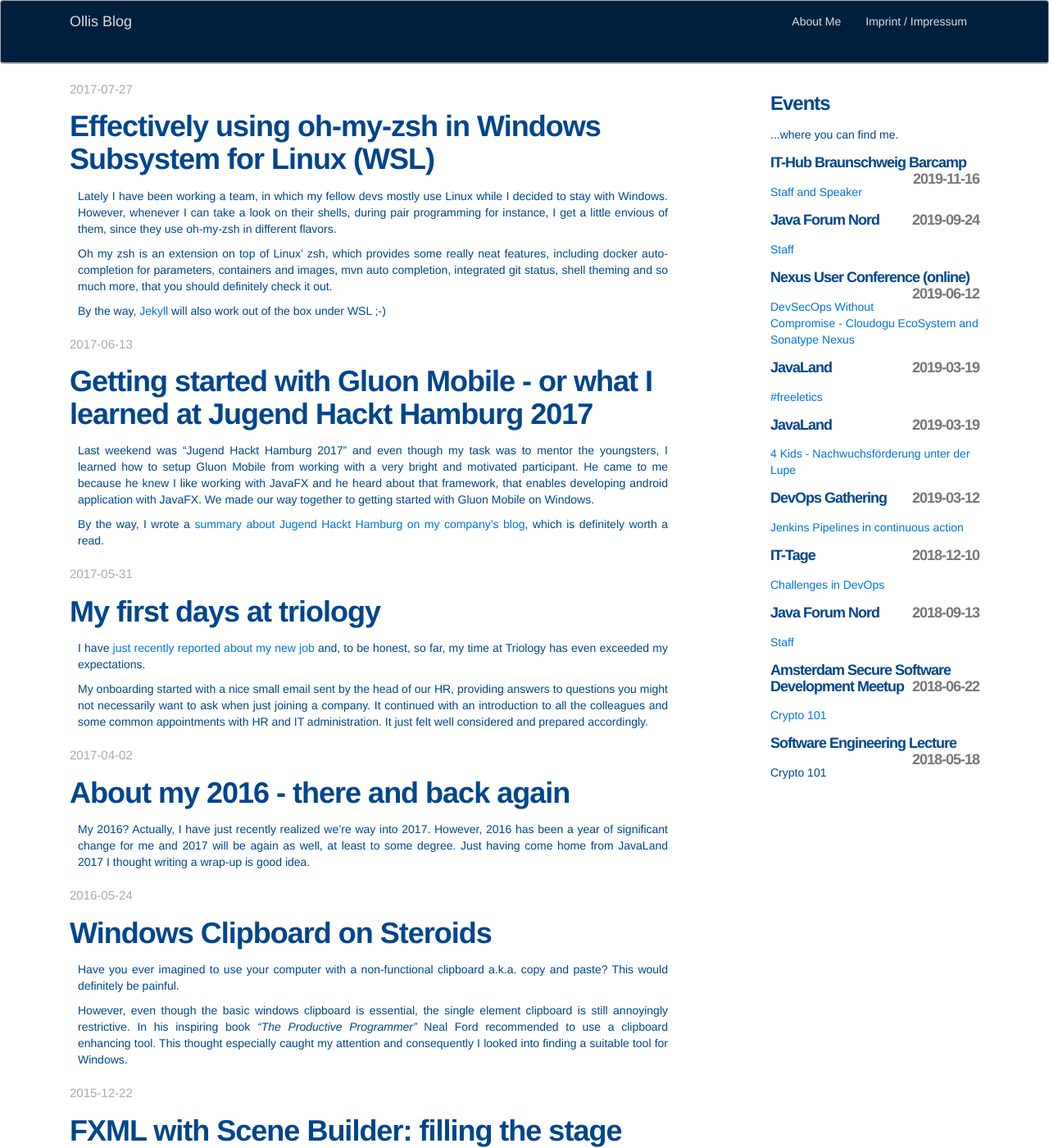
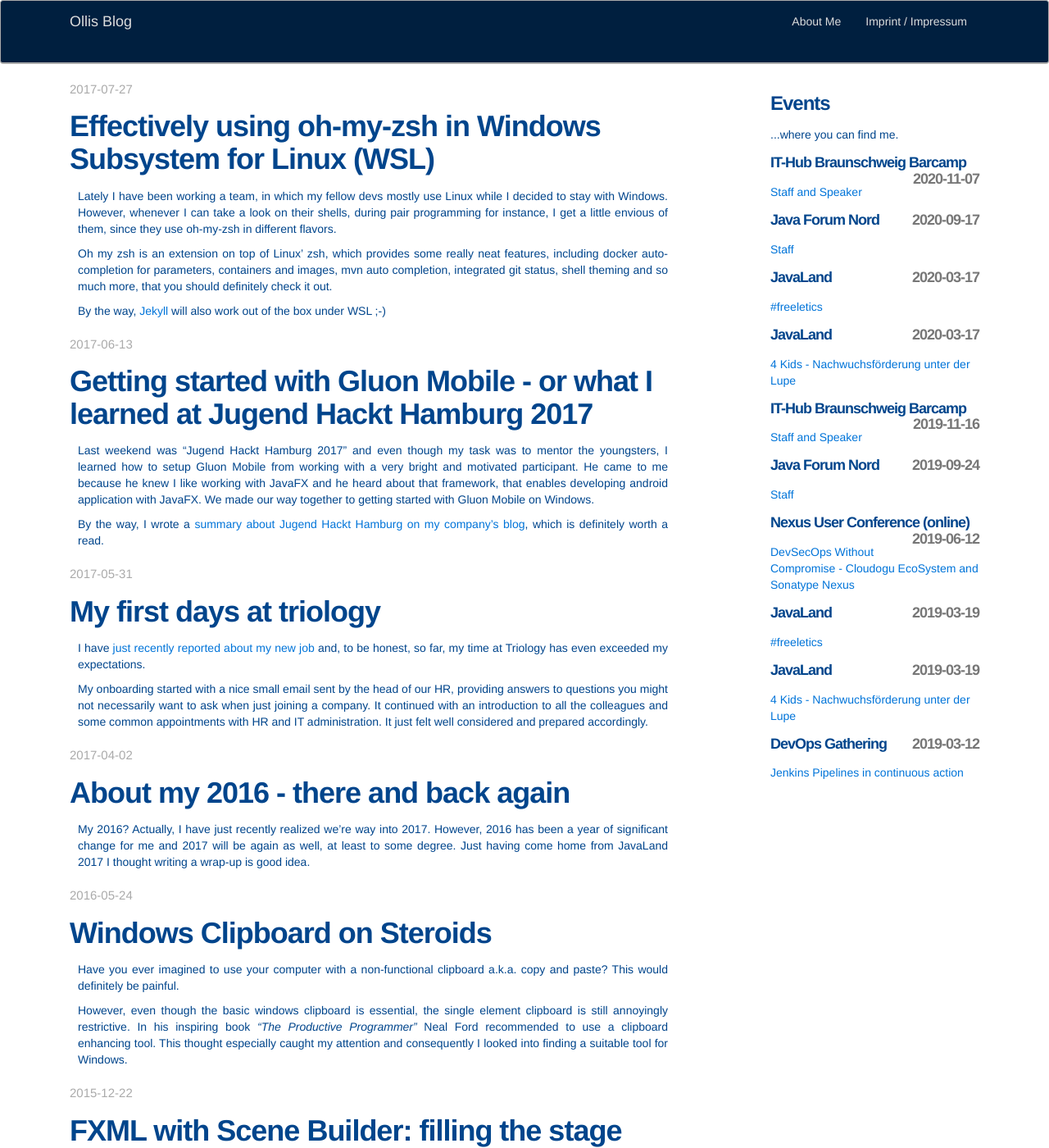
Before and after one commit to omilke/omilke.github.io, a Jekyll site: the page built from index.html, in a window 1280 px wide and 1400 px high. Shown: the whole window at 82% size. Built offline with Jekyll 4.4.1, drawn with Linux system fonts in a browser that asks for light colours.

Commit message:
add 2020 events

```diff
--- a/_data/events.yml
+++ b/_data/events.yml
@@ -1,3 +1,23 @@
+- event: IT-Hub Braunschweig Barcamp
+  title: Staff and Speaker
+  date: 2020-11-07
+  link: ithubbs.de/conference
+
+- event: Java Forum Nord
+  title: Staff
+  date: 2020-09-17
+  link: https://javaforumnord.de/
+
+- event: JavaLand
+  title: '#freeletics'
+  date: 2020-03-17
+  link: https://programm.javaland.eu/2020/#/scheduledEvent/591461
+
+- event: JavaLand
+  title: 4 Kids - Nachwuchsförderung unter der Lupe
+  date: 2020-03-17
+  link: https://programm.javaland.eu/2020/#/scheduledEvent/591473
+
 - event: IT-Hub Braunschweig Barcamp
   title: Staff and Speaker
   date: 2019-11-16
```
